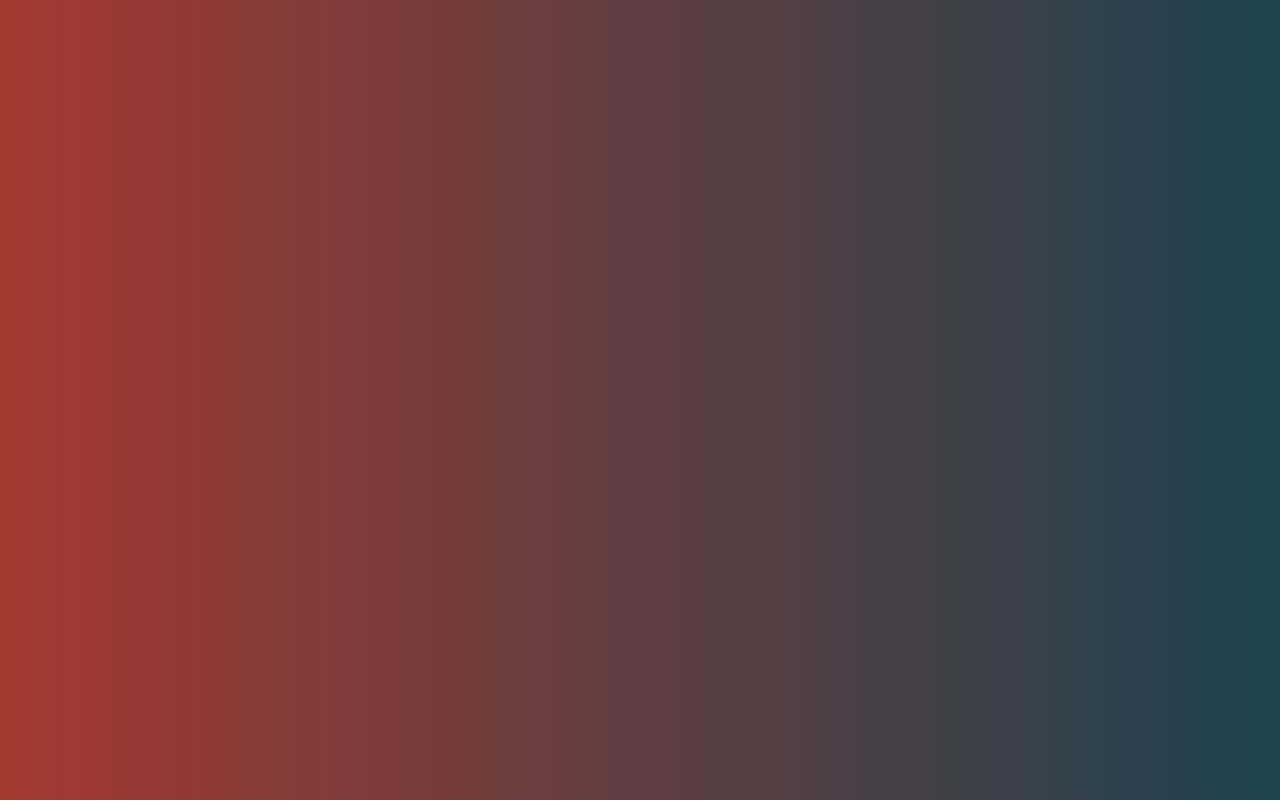
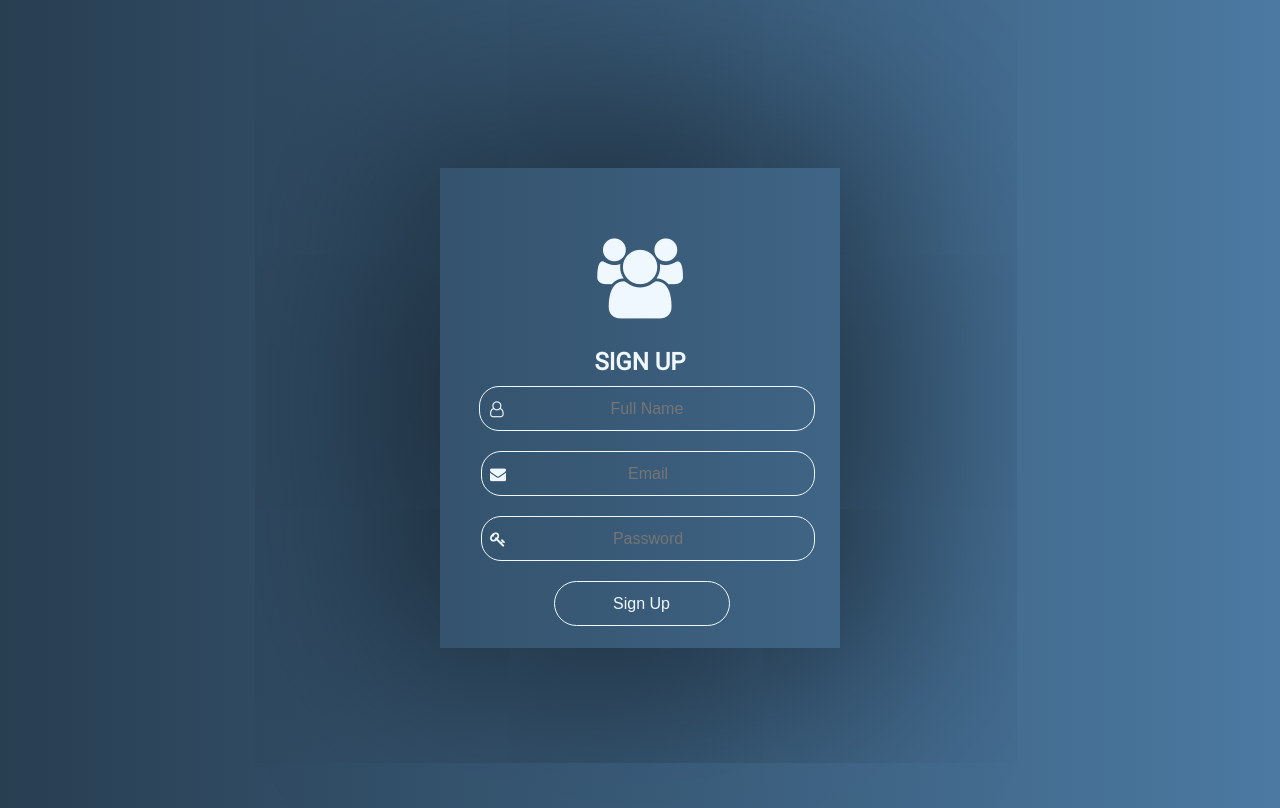
Before and after one commit to oluwatimilehin/daily-ui, a plain HTML site: page 01-sign-up/index.html in a window 1280 px wide. Drawn offline with Linux system fonts and the light colour scheme.

Commit message:
Finish sign up page

```diff
--- a/01-sign-up/index.html
+++ b/01-sign-up/index.html
@@ -2,13 +2,47 @@
 <html lang="en">
 
 <head>
-    <title></title>
+    <title>Sign Up</title>
     <meta charset="UTF-8">
     <meta name="viewport" content="width=device-width, initial-scale=1">
     <link href="main.css" rel="stylesheet">
+    <link href="https://maxcdn.bootstrapcdn.com/font-awesome/4.7.0/css/font-awesome.min.css" rel="stylesheet" integrity="sha384-wvfXpqpZZVQGK6TAh5PVlGOfQNHSoD2xbE+QkPxCAFlNEevoEH3Sl0sibVcOQVnN"
+        crossorigin="anonymous">
+    <link href="https://fonts.googleapis.com/css?family=Lato|Roboto" rel="stylesheet">
 </head>
 
 <body>
+    <div class="container">
+        <div class="hero-icon">
+            <i class="fa fa-users fa-5x main-icon-control" aria-hidden="true"></i>
+        </div>
+        <div class="hero-text">
+            <h2>SIGN UP</h2>
+        </div>
+        <form class="form-box">
+            <div class="form-element">
+                <span class="form-addon">
+                <i class="fa fa-user-o" aria-hidden="true"></i>
+                </span>
+                <input type="text" placeholder="Full Name" class="form-field" />
+            </div>
+            <div class="form-element">
+                <span class="form-addon">
+                <i class="fa fa-envelope" aria-hidden="true"></i>
+                </span>
+                <input type="email" placeholder="Email" class="form-field" />
+            </div>
+            <div class="form-element">
+                <span class="form-addon">
+                <i class="fa fa-key" aria-hidden="true"></i>
+                </span>
+                <input type="password" placeholder="Password" class="form-field" />
+            </div>
+            <div class="form-element button-container">
+                <Button class="button"> Sign Up </Button>
+            </div>
+        </form>
+    </div>
 
 </body>
 
--- a/01-sign-up/main.css
+++ b/01-sign-up/main.css
@@ -1,5 +1,88 @@
+
 body{
-background: #1D4350; /* fallback for old browsers */
-background: -webkit-linear-gradient(to left, #1D4350 , #A43931); /* Chrome 10-25, Safari 5.1-6 */
-background: linear-gradient(to left, #1D4350 , #A43931); /* W3C, IE 10+/ Edge, Firefox 16+, Chrome 26+, Opera 12+, Safari 7+ */
+display: flex;
+justify-content: center;
+align-items: center;
+background: #4B79A1; /* fallback for old browsers */
+background: -webkit-linear-gradient(to left, #4B79A1 , #283E51); /* Chrome 10-25, Safari 5.1-6 */
+background: linear-gradient(to left, #4B79A1 , #283E51); /* W3C, IE 10+/ Edge, Firefox 16+, Chrome 26+, Opera 12+, Safari 7+ */
+color: aliceblue;
 }
+body, html{
+    height: 100%;
+    font-family: 'Lato', sans-serif;
+    font-family: 'Roboto', sans-serif;
+}
+h2, button, div{
+    padding: 0;margin: 0;
+}
+
+.container{
+    display: flex;
+    flex-direction: column;
+    width: 400px;
+    height: 480px;
+    box-shadow: 0 0 250px #000;
+}
+.container .hero-icon{
+    display: flex;
+    justify-content: center;
+    padding: 10px;
+    margin-top: 60px;
+}
+.container .hero-text{
+    display: flex;
+    justify-content: center;
+    margin-top: 20px;
+}
+
+.form-box{
+    margin-top: 10px;
+    display: flex;
+    flex-direction: column;
+    align-items: center;
+}
+.form-element{
+    width: 350px;
+    height: 45px;
+    display: flex;
+    margin-bottom: 20px;
+}
+.form-element>.form-addon{
+    position: relative;
+    left: 25px;
+    display: flex;
+    align-items: center;
+    text-align: center;
+}
+.form-element > .form-field{
+    flex: 1;
+    color: aliceblue;
+    font-size: 1em;
+    background: transparent;
+    border-radius: 20px;
+    border: 1px solid aliceblue;
+    text-align: center;
+}
+.form-element.button-container{
+    display: flex;
+    justify-content: center;
+    padding-left: 3px;
+}
+.form-element.button-container> .button{
+    flex: 0.5;
+    color: aliceblue;
+    font-size: 1em;
+    background: transparent;
+    border-radius: 30px;
+    border: 1px solid aliceblue;
+    text-align: center;
+}
+.form-element.button-container> .button:hover{
+    background: aliceblue;
+    color: #4B79A1;
+}
+
+.form-element > .form-field:focus{
+    outline: none;
+}
```
